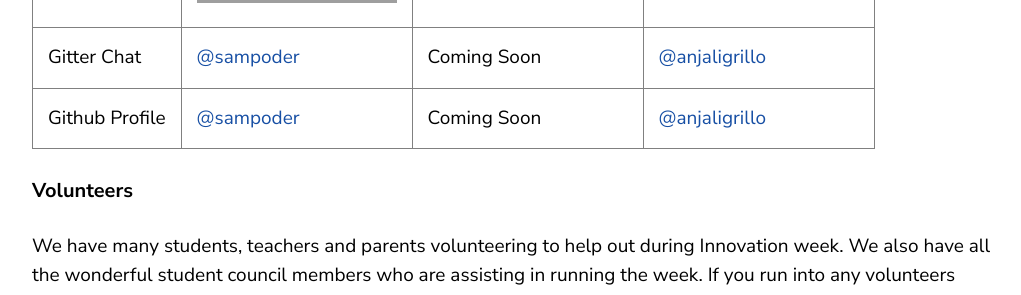
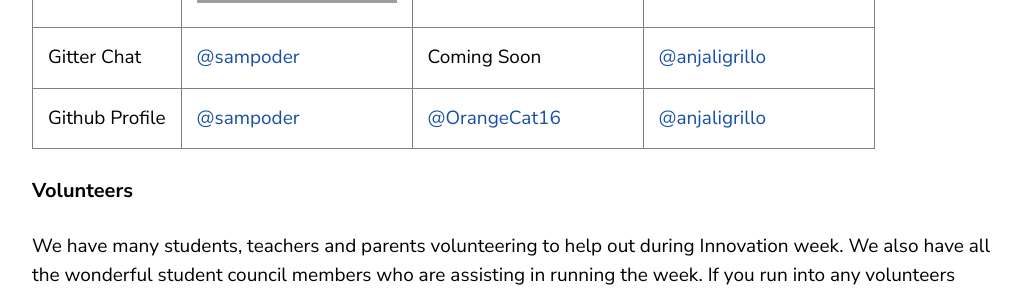
Before and after one commit to gemssingaporestudentcouncil/innovationweek2020, a Jekyll site: the page built from index.md, in a window 1280 px wide and 900 px high, scrolled down 2599 px. Shown: the part 208-503 px from the top of the window, without its empty margins (68-1089 px from the left). Built offline with Jekyll 4.4.1, drawn with Linux system fonts in a browser that asks for light colours; grey boxes are pictures that could not be loaded.

Commit message:
Update index.md

```diff
--- a/index.md
+++ b/index.md
@@ -91,7 +91,7 @@
     <tr>
       <td>Github Profile</td>
       <td><a href="https://github.com/sampoder">@sampoder</a></td>
-      <td>Coming Soon</td>
+      <td><a href="https://github.com/OrangeCat16">@OrangeCat16</a></td>
       <td><a href="https://github.com/anjaligrillo">@anjaligrillo</a></td>
     </tr>
   </tbody>
```
